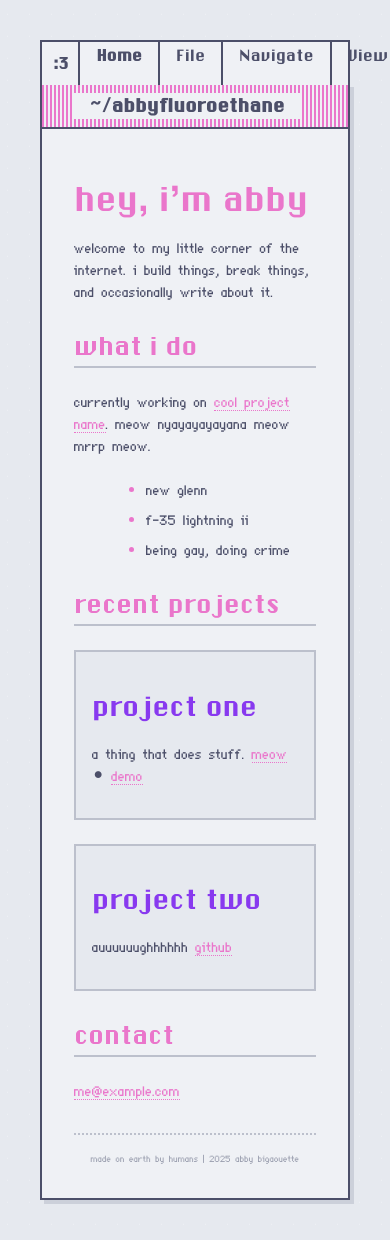
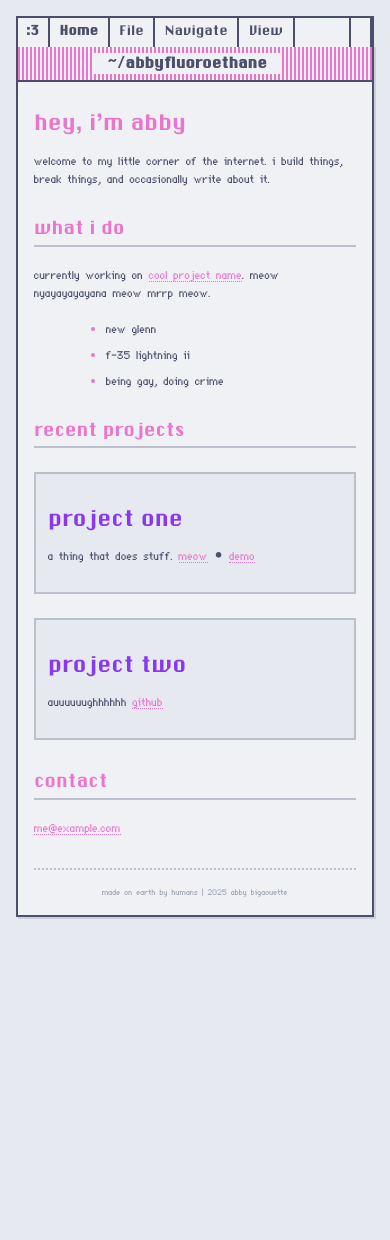
Before and after one commit to logantodd/logantodd.github.io, a Jekyll site: the page built from index.md, in a window 390 px wide. Built offline with Jekyll 4.4.1, drawn with Linux system fonts in a browser that asks for light colours; after the commit the page ends 933 px from its top, so only the background shows below that.

Commit message:
Mobile Optimizations

```diff
--- a/assets/css/custom.css
+++ b/assets/css/custom.css
@@ -403,3 +403,142 @@ li::marker {
   margin: 0.25rem 0;
   font-size: 0.95rem;
 }
+
+/* Mobile Optimizations */
+@media (max-width: 768px) {
+  /* Reduce body padding */
+  body {
+    padding: 1rem;
+    font-size: 20px;
+  }
+
+  /* Hide clock on mobile */
+  #clock {
+    display: none;
+  }
+
+  /* Reduce menu bar font size */
+  .menu-bar {
+    font-size: 0.85rem;
+  }
+
+  /* Reduce menu item padding */
+  .menu-item {
+    padding: 0.4rem 0.6rem;
+  }
+
+  .menu-item.app-name {
+    padding: 0.4rem 0.6rem;
+  }
+
+  .menu-item:first-child {
+    padding: 0.4rem 0.5rem;
+  }
+
+  /* Reduce content padding */
+  .content {
+    padding: 1.5rem;
+  }
+
+  /* Reduce dropdown width */
+  .dropdown {
+    min-width: 150px;
+  }
+
+  /* Adjust window for mobile */
+  .window {
+    box-shadow: 2px 2px 0 var(--theme-surface0);
+  }
+
+  /* Reduce title bar padding */
+  .title-bar {
+    padding: 0.4rem;
+  }
+
+  .title-bar .title {
+    font-size: 1rem;
+    padding: 0.2rem 0.8rem;
+  }
+
+  /* Reduce heading sizes */
+  h1 {
+    font-size: 1.5rem;
+  }
+
+  h2 {
+    font-size: 1.2rem;
+  }
+
+  /* About window adjustments */
+  .about-window {
+    width: 90%;
+  }
+
+  .about-content {
+    padding: 1.5rem;
+  }
+
+  .about-image img {
+    max-width: 96px !important;
+  }
+
+  /* Reduce project padding */
+  .project {
+    padding: 0.75rem;
+  }
+
+  /* Reduce footer size */
+  .footer {
+    font-size: 0.8rem;
+  }
+}
+
+@media (max-width: 480px) {
+  /* Extra small screens */
+  body {
+    padding: 0.5rem;
+    font-size: 18px;
+  }
+
+  .menu-bar {
+    font-size: 0.8rem;
+  }
+
+  .content {
+    padding: 1rem;
+  }
+
+  .title-bar .title {
+    font-size: 0.9rem;
+  }
+
+  h1 {
+    font-size: 1.3rem;
+  }
+
+  h2 {
+    font-size: 1.1rem;
+  }
+
+  /* Make dropdown items more touch-friendly */
+  .dropdown-item {
+    padding: 0.6rem 1rem;
+  }
+
+  /* Adjust about window for very small screens */
+  .about-content {
+    padding: 1rem;
+  }
+
+  .about-image img {
+    max-width: 80px !important;
+  }
+
+  .about-text h3 {
+    font-size: 1.1rem;
+  }
+
+  .about-text p {
+    font-size: 0.85rem;
+  }
+}
```
